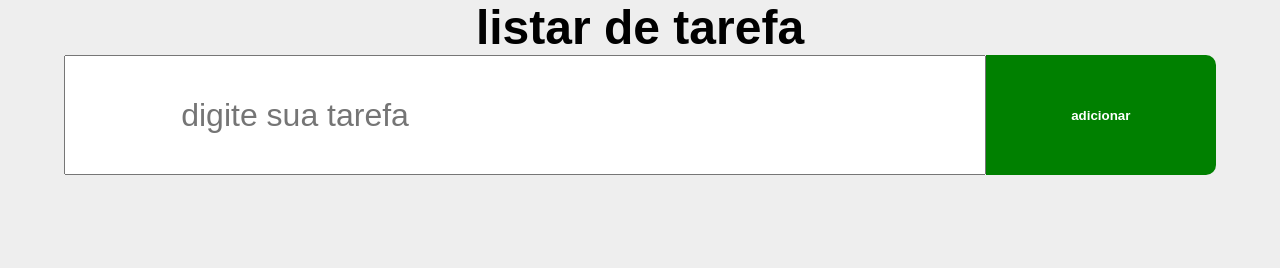
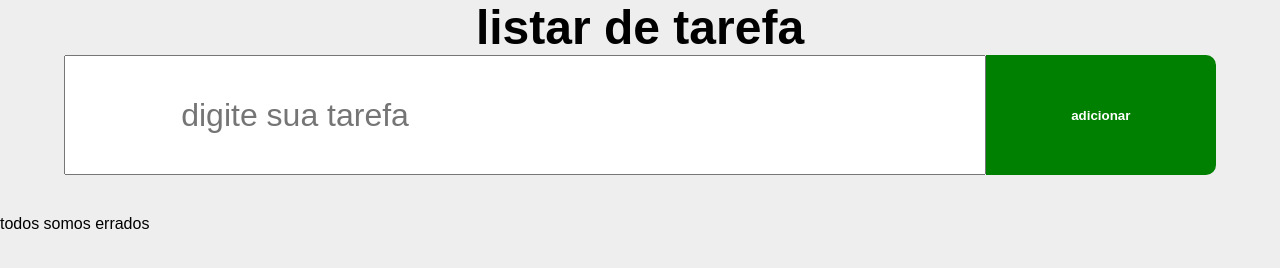
Before and after one commit to viniciszs/oitav-texte-js, a plain HTML site: page index.html in a window 1280 px wide. Drawn offline with Linux system fonts and the light colour scheme.

Commit message:
add de paragrafo

```diff
--- a/index.html
+++ b/index.html
@@ -20,7 +20,9 @@
     </header>
     <main id="areaLista">
     </main>
-
+    <div>
+        <p>todos somos errados</p>
+    </div>
 
     <script src="javascript/controle.js"></script>
 </body>
```
